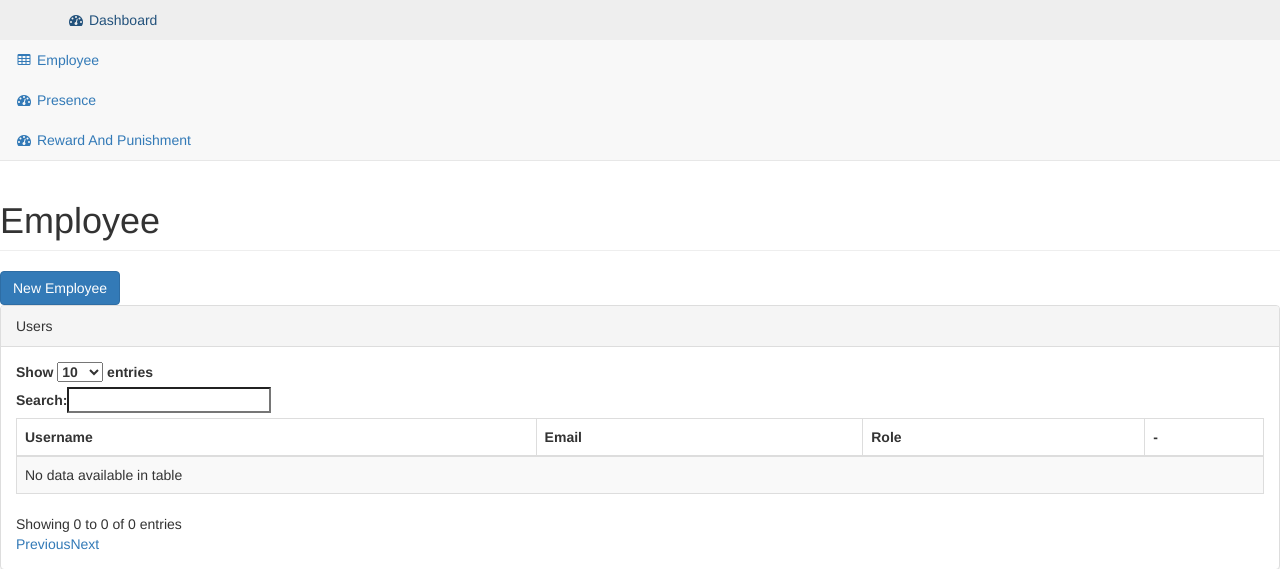
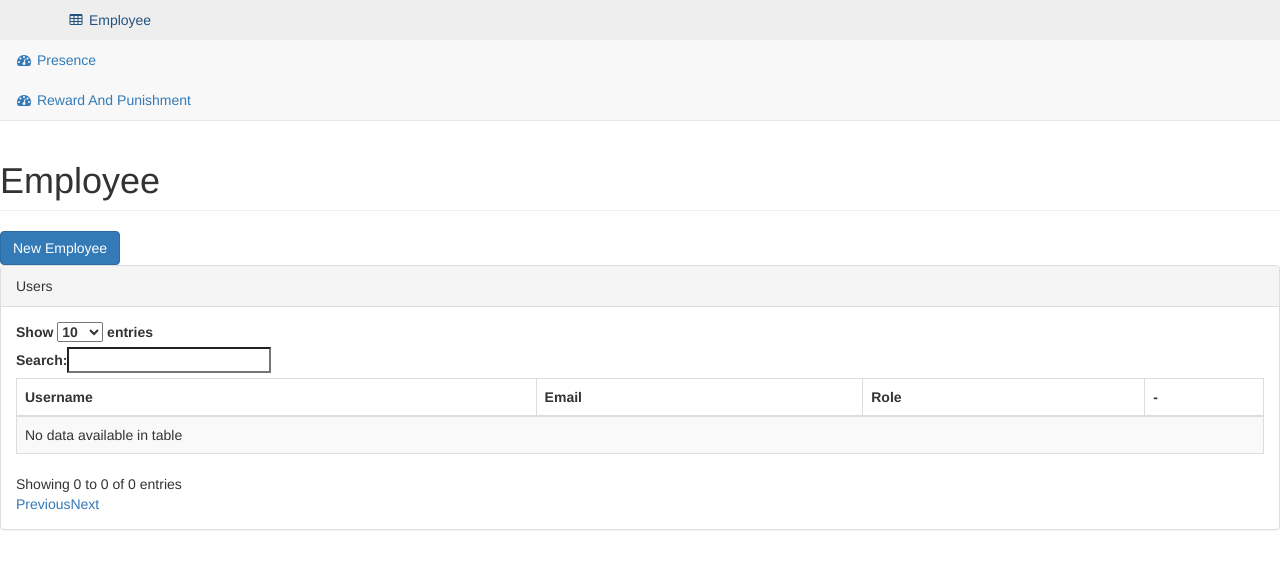
Before and after one commit to faisalburhanudin/pyerp, a Flask app: page /admin/employee in a window 1280 px wide. Shown: the top 569 px of the page. Run offline with Flask 2, Linux system fonts and the light colour scheme; some libraries are stand-ins or nearby versions.

Commit message:
redirect admin root to employee

```diff
--- a/erp/templates/admin/base.html
+++ b/erp/templates/admin/base.html
@@ -74,11 +74,6 @@
             <div class="sidebar-nav navbar-collapse">
                 <ul class="nav" id="side-menu">
                     <li>
-                        <a href="/admin">
-                            <i class="fa fa-dashboard fa-fw"></i> Dashboard
-                        </a>
-                    </li>
-                    <li>
                         <a href="/admin/employee">
                             <i class="fa fa-table fa-fw"></i> Employee
                         </a>
--- a/erp/view/admin.py
+++ b/erp/view/admin.py
@@ -6,7 +6,7 @@ bp = Blueprint("admin", __name__, url_prefix='/admin')
 
 @bp.route('/')
 def admin():
-    return render_template('admin/home.html')
+    return redirect('/admin/employee')
 
 
 @bp.route('/login', methods=['GET', 'POST'])
```
